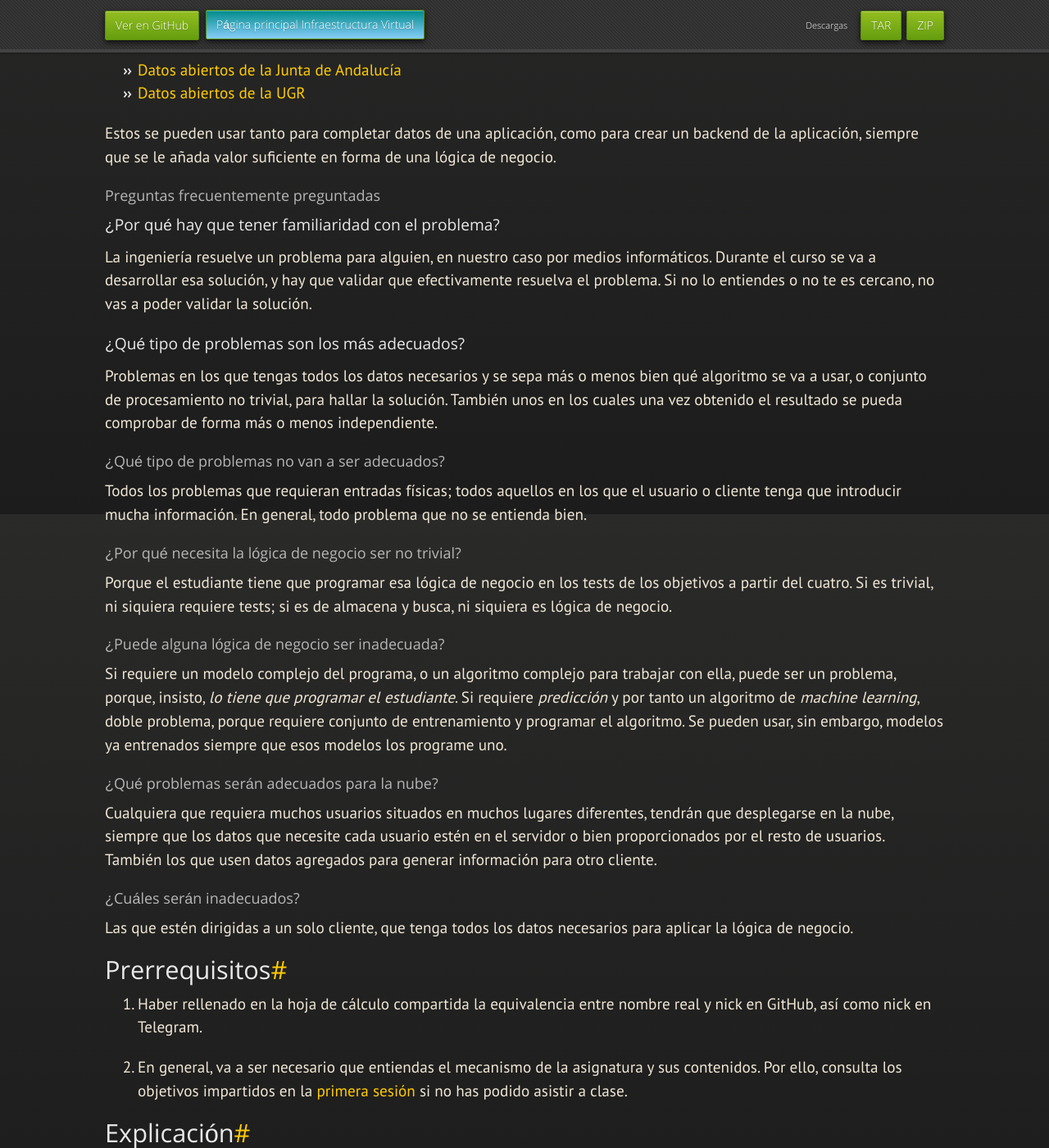
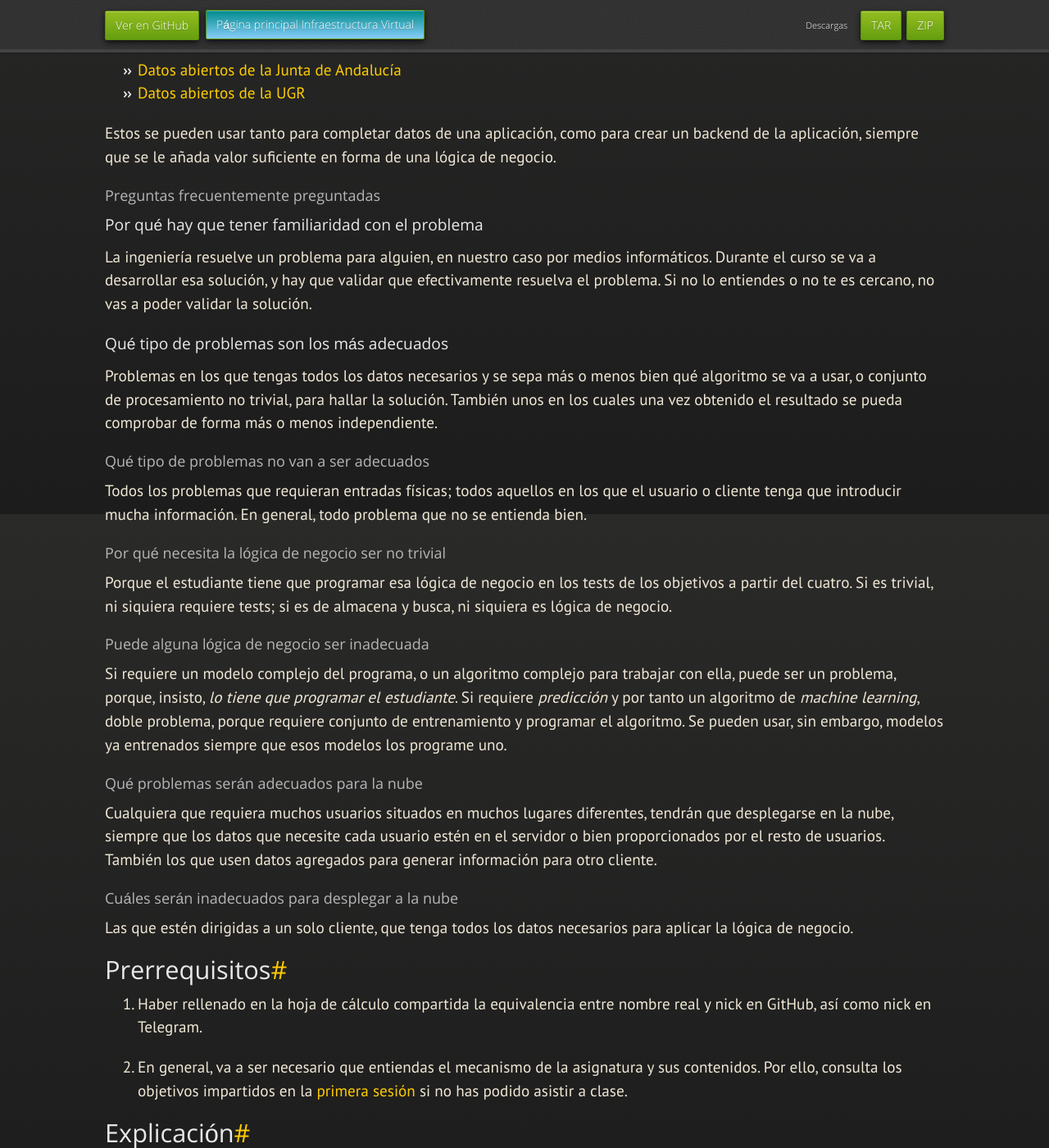
Before and after one commit to JJ/IV, a Jekyll site: the page built from documentos/proyecto/0.Repositorio.md, in a window 1280 px wide and 1400 px high, scrolled down 2073 px. Shown: the whole window at 82% size. Built offline with Jekyll 4.4.1, drawn with Linux system fonts in a browser that asks for light colours; nearby versions of some CDN libraries; some web fonts are replaced; our own code applies the rules of GitHub Pages for plain Markdown files.

Commit message:
Sync documentos/proyecto/0.Repositorio.md de master a gh-pages

```diff
--- a/documentos/proyecto/0.Repositorio.md
+++ b/documentos/proyecto/0.Repositorio.md
@@ -120,33 +120,33 @@ forma de una lógica de negocio.
 
 ### Preguntas frecuentemente preguntadas
 
-#### ¿Por qué hay que tener familiaridad con el problema?
+#### Por qué hay que tener familiaridad con el problema
 
 La ingeniería resuelve un problema para alguien, en nuestro caso por medios
 informáticos. Durante el curso se va a desarrollar esa solución, y hay que
 validar que efectivamente resuelva el problema. Si no lo entiendes o no te es
 cercano, no vas a poder validar la solución.
 
-#### ¿Qué tipo de problemas son los más adecuados?
+#### Qué tipo de problemas son los más adecuados
 
 Problemas en los que tengas todos los datos necesarios y se sepa más o menos
 bien qué algoritmo se va a usar, o conjunto de procesamiento no trivial, para
 hallar la solución. También unos en los cuales una vez obtenido el resultado se
 pueda comprobar de forma más o menos independiente.
 
-### ¿Qué tipo de problemas no van a ser adecuados?
+### Qué tipo de problemas no van a ser adecuados
 
 Todos los problemas que requieran entradas físicas; todos aquellos en los que el
 usuario o cliente tenga que introducir mucha información. En general, todo
 problema que no se entienda bien.
 
-### ¿Por qué necesita la lógica de negocio ser no trivial?
+### Por qué necesita la lógica de negocio ser no trivial
 
 Porque el estudiante tiene que programar esa lógica de negocio en los tests de
 los objetivos a partir del cuatro. Si es trivial, ni siquiera requiere tests; si
 es de almacena y busca, ni siquiera es lógica de negocio.
 
-### ¿Puede alguna lógica de negocio ser inadecuada?
+### Puede alguna lógica de negocio ser inadecuada
 
 Si requiere un modelo complejo del programa, o un algoritmo complejo para
 trabajar con ella, puede ser un problema, porque, insisto, *lo tiene que
@@ -155,7 +155,7 @@ programar el estudiante*. Si requiere *predicción* y por tanto un algoritmo de
 programar el algoritmo. Se pueden usar, sin embargo, modelos ya entrenados
 siempre que esos modelos los programe uno.
 
-### ¿Qué problemas serán adecuados para la nube?
+### Qué problemas serán adecuados para la nube
 
 Cualquiera que requiera muchos usuarios situados en muchos lugares diferentes,
 tendrán que desplegarse en la nube, siempre que los datos que necesite cada
@@ -163,7 +163,7 @@ usuario estén en el servidor o bien proporcionados por el resto de
 usuarios. También los que usen datos agregados para generar información para
 otro cliente.
 
-### ¿Cuáles serán inadecuados?
+### Cuáles serán inadecuados para desplegar a la nube
 
 Las que estén dirigidas a un solo cliente, que tenga todos los datos necesarios
 para aplicar la lógica de negocio.
```
